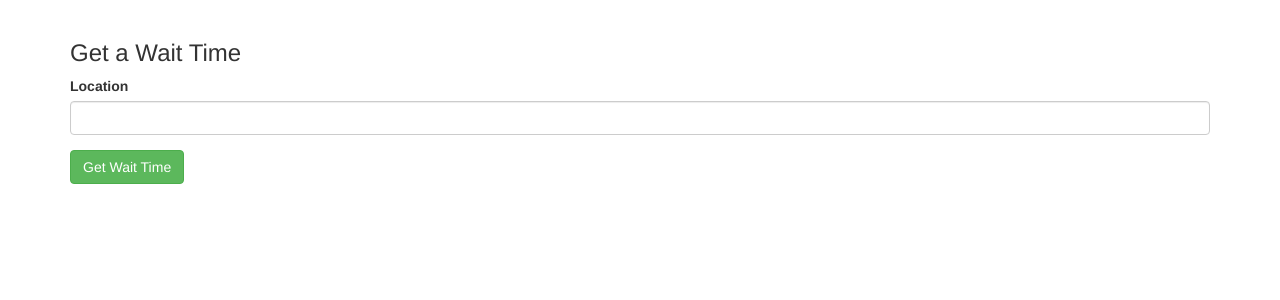
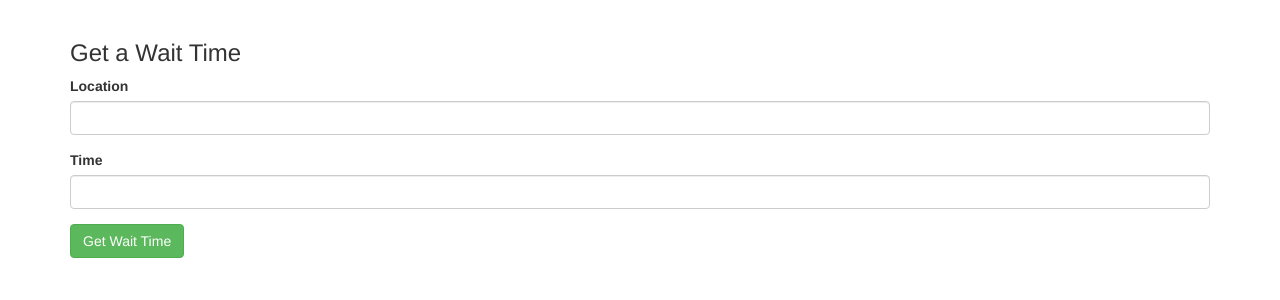
Before and after one commit to jc2538/cafe-app, a Flask app: page /waits/query in a window 1280 px wide. Shown: the part 52-352 px from the top of the page. Run offline with Flask 2, Linux system fonts and the light colour scheme; some libraries are stand-ins or nearby versions.

Commit message:
Made tiny changes to the templates

```diff
--- a/bookshelf/templates/list.html
+++ b/bookshelf/templates/list.html
@@ -25,7 +25,7 @@
 </a>
 
 <a href="/waits/query" class="btn btn-success btn-sm">
-  <i class="glyphicon glyphicon-plus"></i>
+  <!-- <i class="glyphicon glyphicon-plus"></i> -->
   Get wait time
 </a>
 
--- a/bookshelf/templates/query.html
+++ b/bookshelf/templates/query.html
@@ -26,6 +26,11 @@
     <input type="text" name="location" id="location" value="{{wait.location}}" class="form-control"/>
   </div>
 
+  <div class="form-group">
+    <label for="publishedTime">Time</label>
+    <input type="text" name="publishedTime" id="publishedTime" value="{{wait.publishedTime}}" class="form-control"/>
+  </div>
+
   <button type="submit" class="btn btn-success">Get Wait Time</button>
 </form>
 
```
Also changed, not shown: 1 other file.
